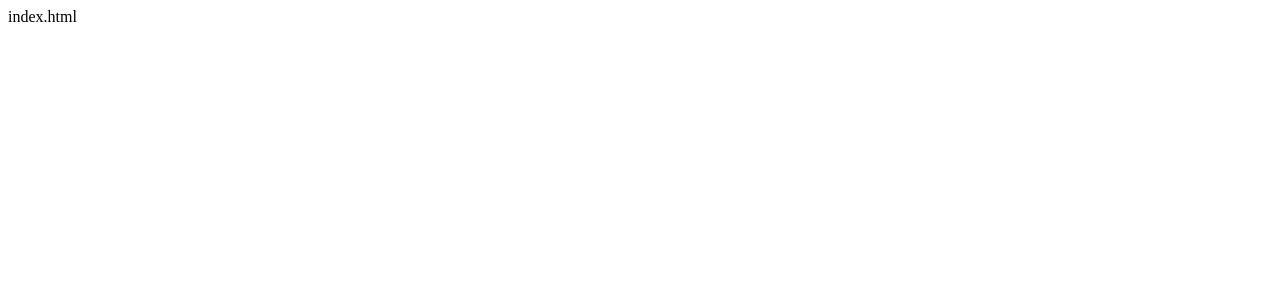
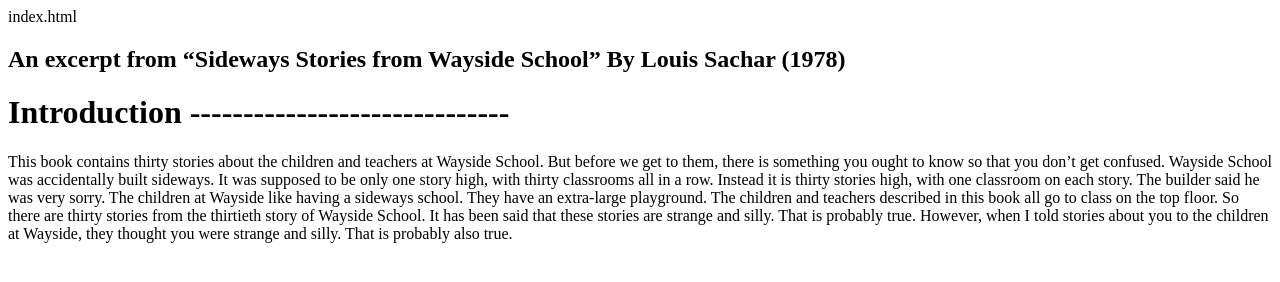
Before and after one commit to MeaghanHenley/Intro-Web, a plain HTML site: page Assignment_6/index.html in a window 1280 px wide. Drawn offline with Linux system fonts and the light colour scheme; a web font is replaced by a local one.

Commit message:
save
save

```diff
--- a/Assignment_6/index.html
+++ b/Assignment_6/index.html
@@ -11,4 +11,28 @@ index.html
   <link rel="stylesheet" type"text/css" href="./css/fonts.css"/>
 
 </head>
+<h2>
+  An excerpt from “Sideways Stories from Wayside School”
+  By Louis Sachar (1978)
+</h2>
+<h1>
+  Introduction
+  ------------------------------
+</h1>
 <body>
+<p>
+  This book contains thirty stories about the children and teachers at Wayside School. But
+  before we get to them, there is something you ought to know so that you don’t get confused.
+
+  Wayside School was accidentally built sideways.
+
+  It was supposed to be only one story high, with thirty classrooms all in a row. Instead it is thirty stories high, with one classroom on each story. The builder said he was very sorry.
+
+  The  children  at  Wayside  like  having  a  sideways  school.  They  have  an  extra-large playground.
+
+  The children and teachers described in this book all go to class on the top floor. So there are thirty stories from the thirtieth story of Wayside School.
+
+  It has been said that these stories are strange and silly. That is probably true. However, when I told stories about you to the children at Wayside, they thought you were strange and silly.
+
+  That is probably also true.
+</p>
```
